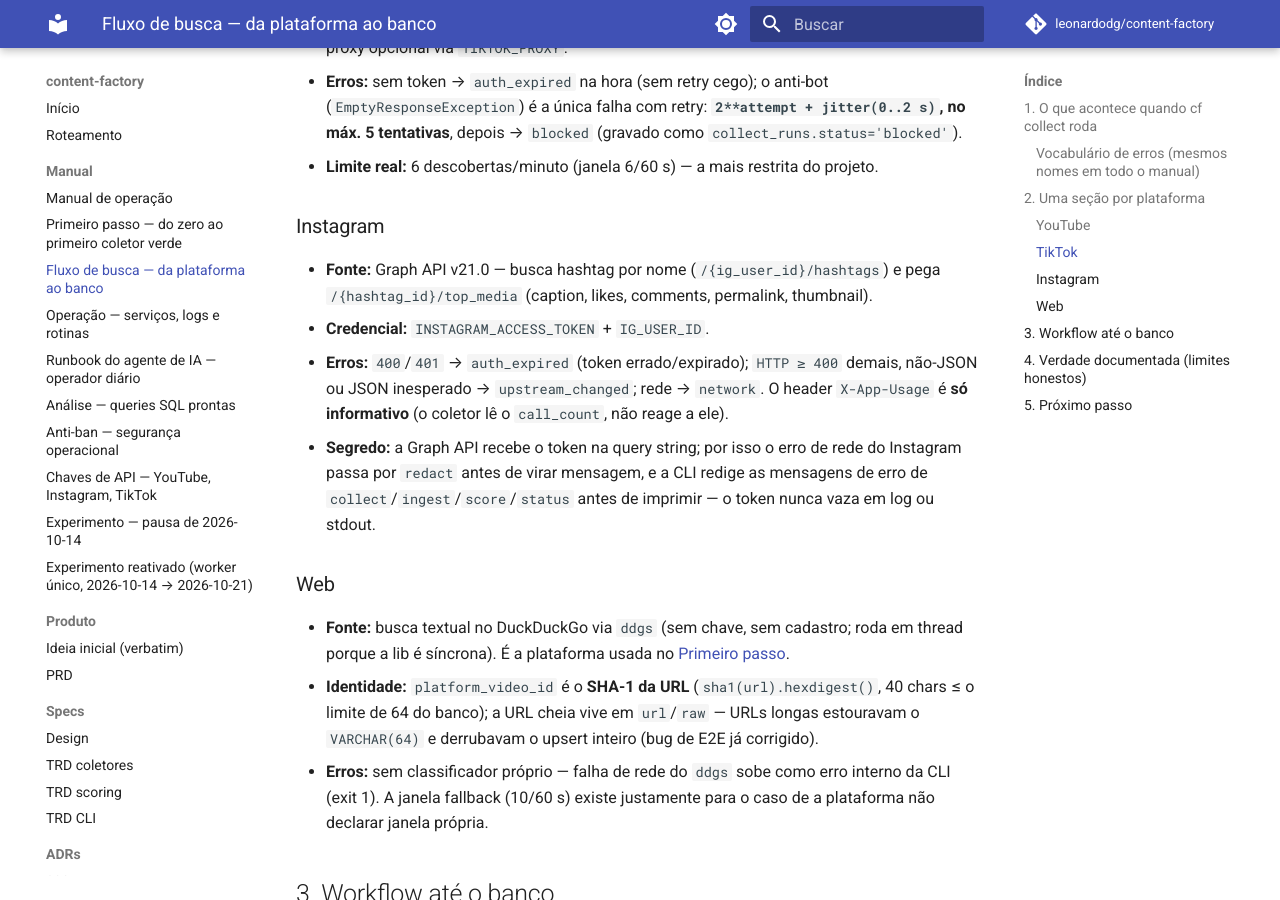
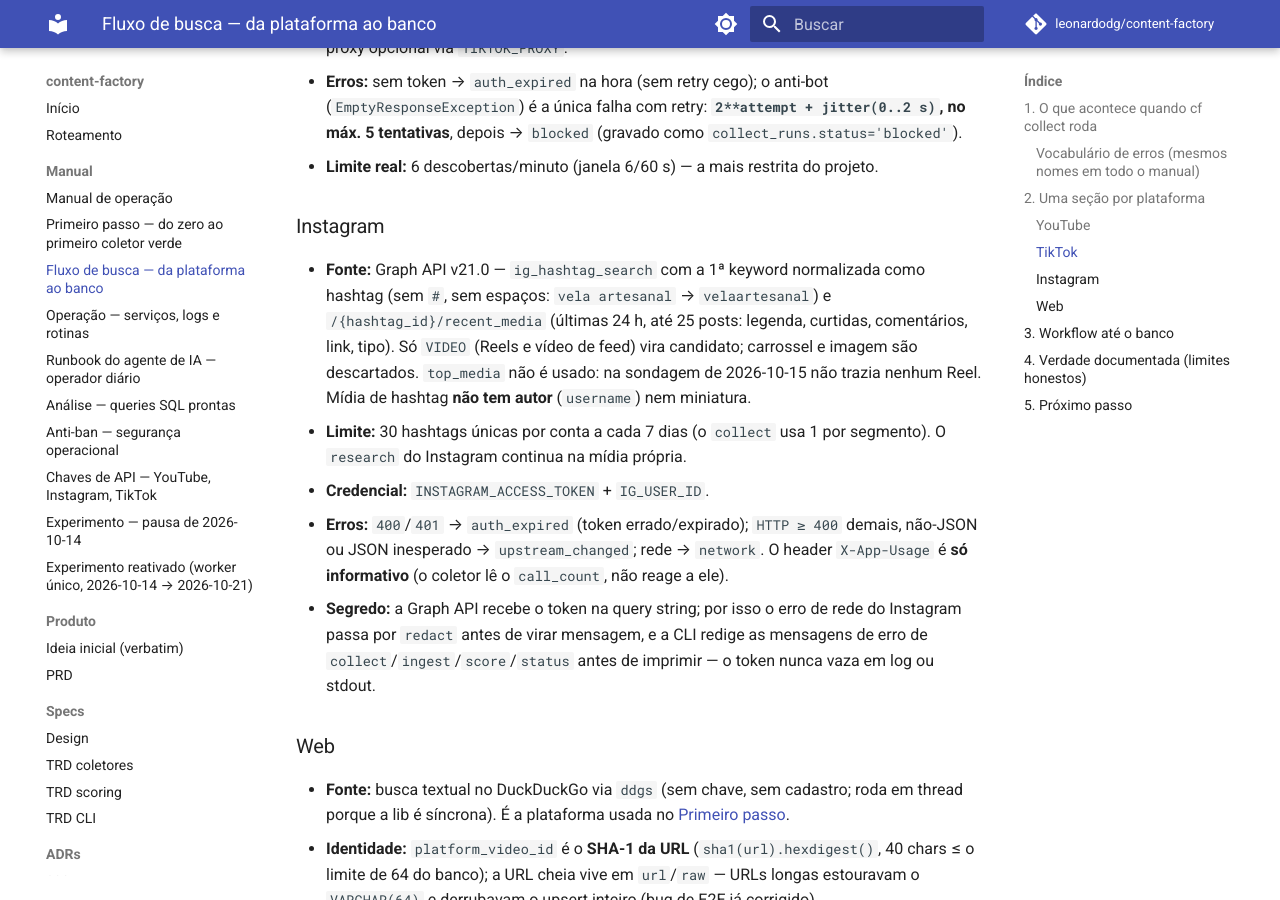
Before and after one commit to leonardodg/content-factory, an MkDocs documentation site: the page built from docs/manual/fluxo-busca.md, in a window 1280 px wide and 900 px high, scrolled down 4335 px. Built offline with MkDocs 1.6.1 and Material for MkDocs 9.7.7, drawn with Linux system fonts in a browser that asks for light colours; comment, search, counter and statistics services are not loaded.

Commit message:
docs: coletor do Instagram com Reels via recent_media + app próprio sem App Review
Co-Authored-By: Claude Opus 5.5 <noreply@anthropic.com>
Claude-Session: https://claude.ai/code/session_01MukVk9tmY1SbNMkib7uHyt

```diff
--- a/docs/manual/fluxo-busca.md
+++ b/docs/manual/fluxo-busca.md
@@ -129,9 +129,15 @@ rotação em [credentials](../dev/credentials.md).
 
 ### Instagram
 
-- **Fonte:** Graph API v21.0 — busca hashtag por nome
-  (`/{ig_user_id}/hashtags`) e pega `/{hashtag_id}/top_media` (caption,
-  likes, comments, permalink, thumbnail).
+- **Fonte:** Graph API v21.0 — `ig_hashtag_search` com a 1ª keyword
+  normalizada como hashtag (sem `#`, sem espaços: `vela artesanal` →
+  `velaartesanal`) e `/{hashtag_id}/recent_media` (últimas 24 h, até 25
+  posts: legenda, curtidas, comentários, link, tipo). Só `VIDEO` (Reels e
+  vídeo de feed) vira candidato; carrossel e imagem são descartados.
+  `top_media` não é usado: na sondagem de 2026-10-15 não trazia nenhum
+  Reel. Mídia de hashtag **não tem autor** (`username`) nem miniatura.
+- **Limite:** 30 hashtags únicas por conta a cada 7 dias (o `collect` usa 1
+  por segmento). O `research` do Instagram continua na mídia própria.
 - **Credencial:** `INSTAGRAM_ACCESS_TOKEN` + `IG_USER_ID`.
 - **Erros:** `400`/`401` → `auth_expired` (token errado/expirado); `HTTP ≥
   400` demais, não-JSON ou JSON inesperado → `upstream_changed`; rede →
```
Also changed, not shown: docs/HANDOFF.md (+6 -3 lines), docs/manual/chaves-api.md (+6 -0 lines).
